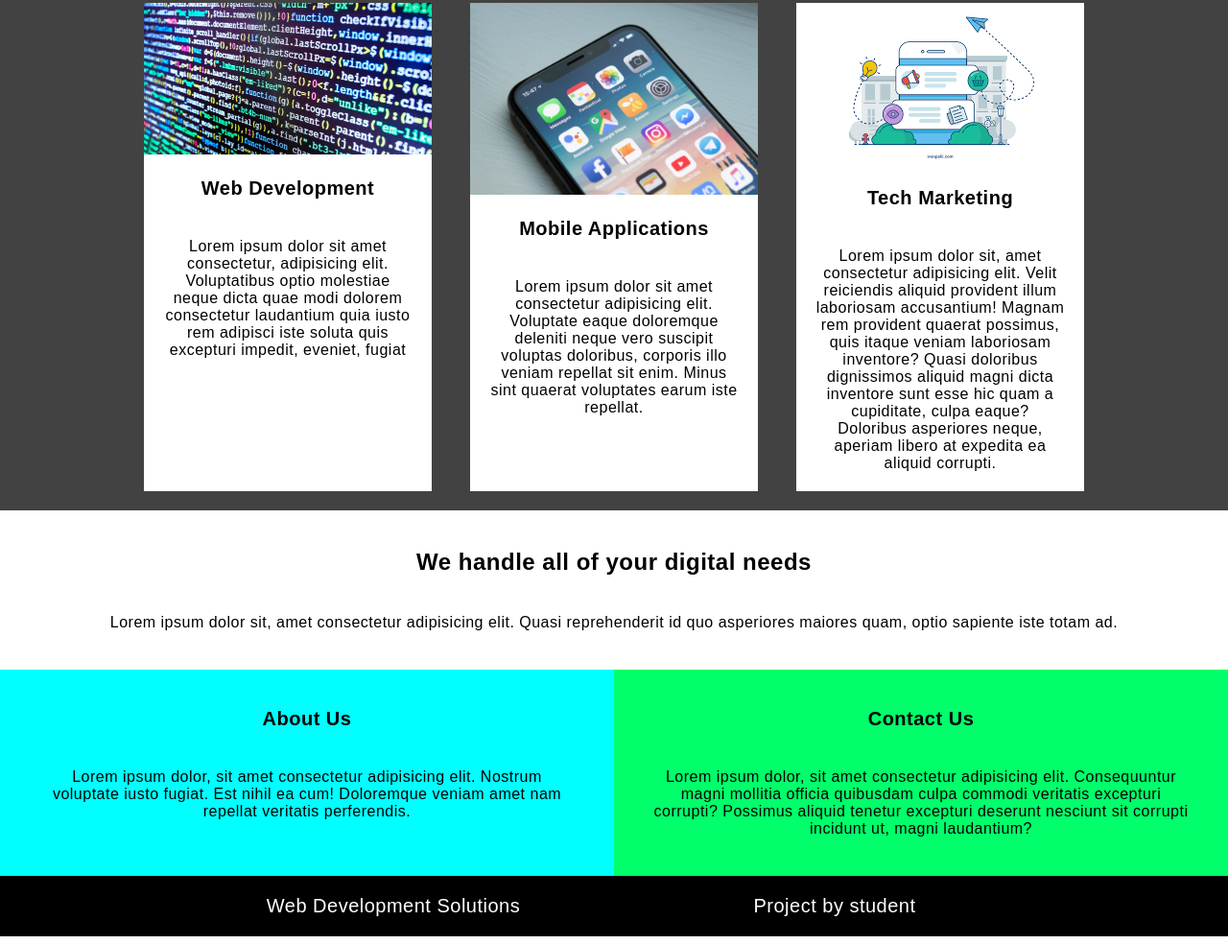
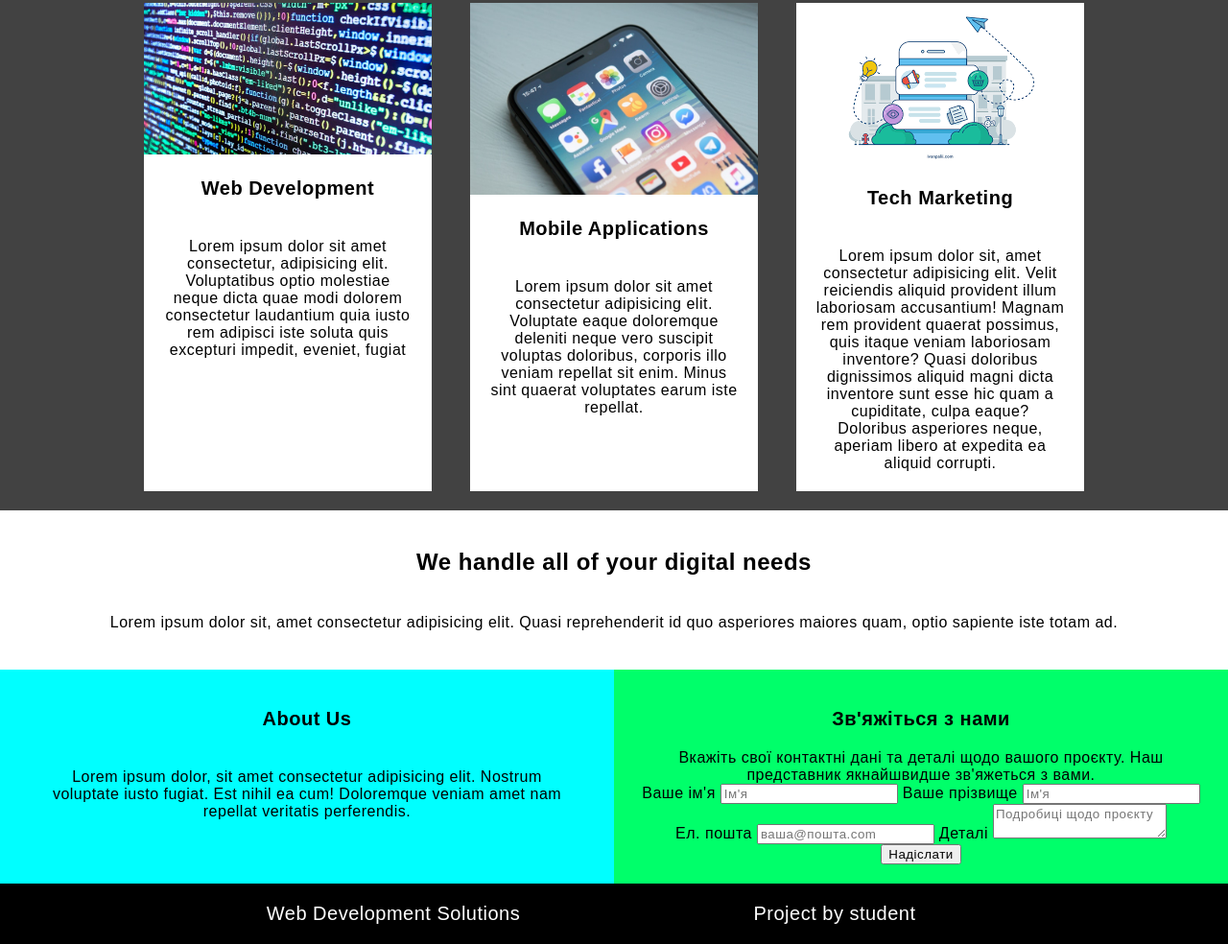
Before and after one commit to v1ktoriya/Project-Flexbox, a plain HTML site: page index.html in a window 1280 px wide. Shown: the part 858-1842 px from the top of the page at 96% size. Drawn offline with Linux system fonts and the light colour scheme.

Commit message:
Update index.html

```diff
--- a/index.html
+++ b/index.html
@@ -59,8 +59,29 @@
                 </section>
 
                 <section>
-                    <h3>Contact Us</h3>
-                    <p>Lorem ipsum dolor, sit amet consectetur adipisicing elit. Consequuntur magni mollitia officia quibusdam culpa commodi veritatis excepturi corrupti? Possimus aliquid tenetur excepturi deserunt nesciunt sit corrupti incidunt ut, magni laudantium?</p>
+                    <div class="form-container">
+                      <section>
+                        <h3>Зв'яжіться з нами</h3>
+                        <p>Вкажіть свої контактні дані та деталі щодо вашого проєкту. Наш представник якнайшвидше зв'яжеться з вами.</p>
+                      </section>
+
+                      <form data-is-visible=true>
+                        <label htmlFor="name">Ваше ім'я</label>
+                        <input name="name" placeholder="Ім'я"/>
+
+                        <label htmlFor="surname">Ваше прізвище</label>
+                        <input name="name" placeholder="Ім'я"/>
+
+                        <label htmlFor="surname">Ел. пошта</label>
+                        <input name="name" placeholder="ваша@пошта.com"/>
+
+                        <label htmlFor="surname">Деталі</label>
+                        <textarea name="details" type="textarea" placeholder="Подробиці щодо проєкту"></textarea>
+
+                        <input type="submit" value="Надіслати"/>
+                      </form>
+                    </div>
+
                 </section>
             </section>
         </main>
```
